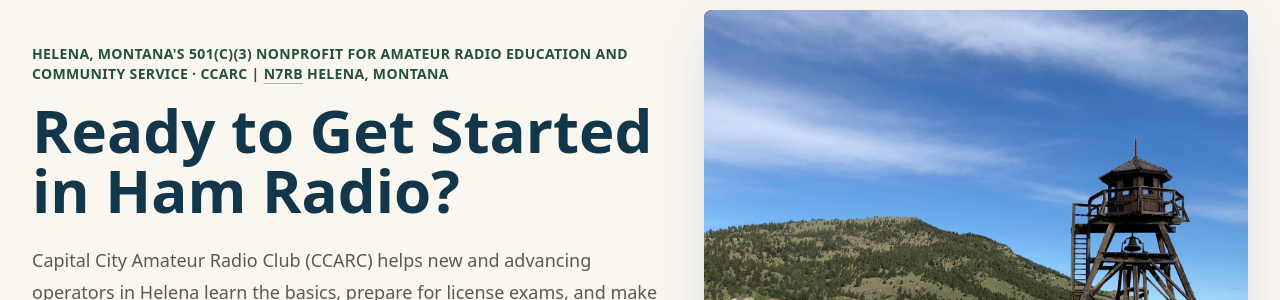
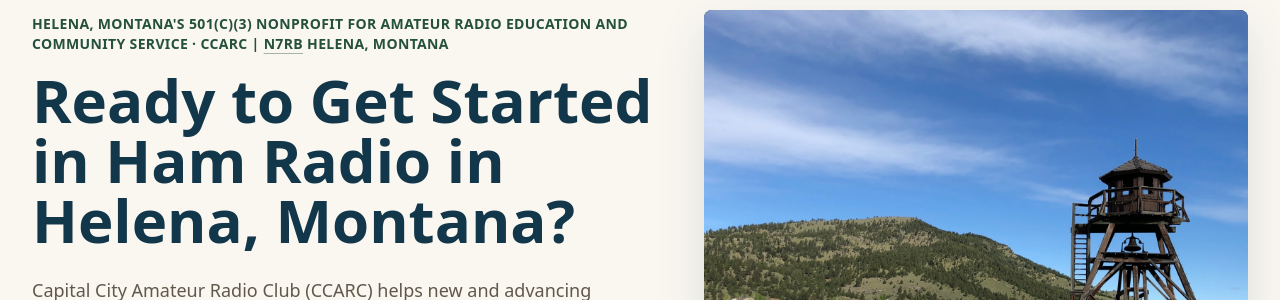
Before and after one commit to membership-ccarc/n7rb, a Next.js app: page / in a window 1280 px wide. Shown: the part 143-443 px from the top of the page. Built offline with nearby package versions, Linux system fonts and the light colour scheme; no server answers.

Commit message:
Updated H1 for local SEO

```diff
--- a/app/page.tsx
+++ b/app/page.tsx
@@ -18,7 +18,7 @@ export default function Home() {
               {SITE.city}
             </p>
             <h1 className="mt-4 max-w-4xl text-4xl font-black leading-tight text-mountain-900 sm:text-5xl lg:text-6xl">
-              Ready to Get Started in Ham Radio?
+              Ready to Get Started in Ham Radio in Helena, Montana?
             </h1>
             <p className="mt-6 max-w-2xl text-lg leading-8 text-stonewarm-700">
               {SITE.name} ({SITE.shortName}) helps new and advancing operators in Helena learn the basics, prepare for license exams, and make their first contacts with support from local ham radio operators.
```
